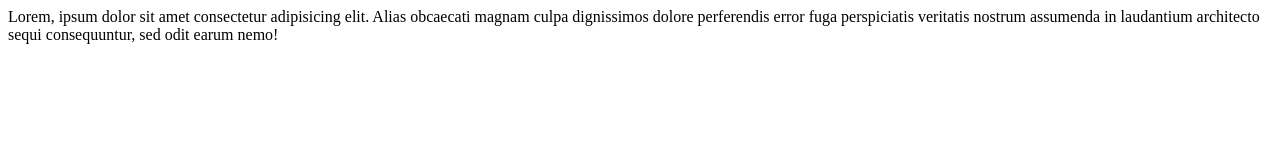
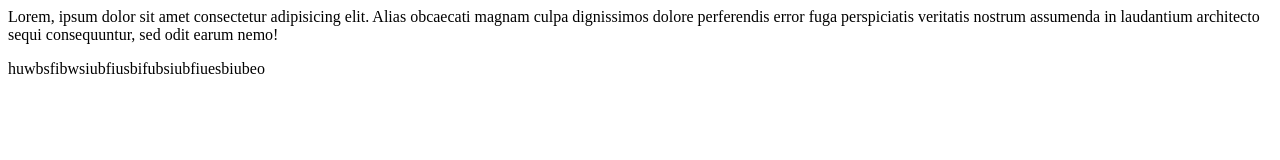
Before and after one commit to afrizalzall/Project-pertama, a plain HTML site: page index.html in a window 1280 px wide. Drawn offline with Linux system fonts and the light colour scheme.

Commit message:
tambah paragraf

```diff
--- a/index.html
+++ b/index.html
@@ -7,6 +7,7 @@
 </head>
 <body>
     <p>Lorem, ipsum dolor sit amet consectetur adipisicing elit. Alias obcaecati magnam culpa dignissimos dolore perferendis error fuga perspiciatis veritatis nostrum assumenda in laudantium architecto sequi consequuntur, sed odit earum nemo!</p>
-</body>
+    <p>huwbsfibwsiubfiusbifubsiubfiuesbiubeo</p>
+    </body>
 
 </html>
```
